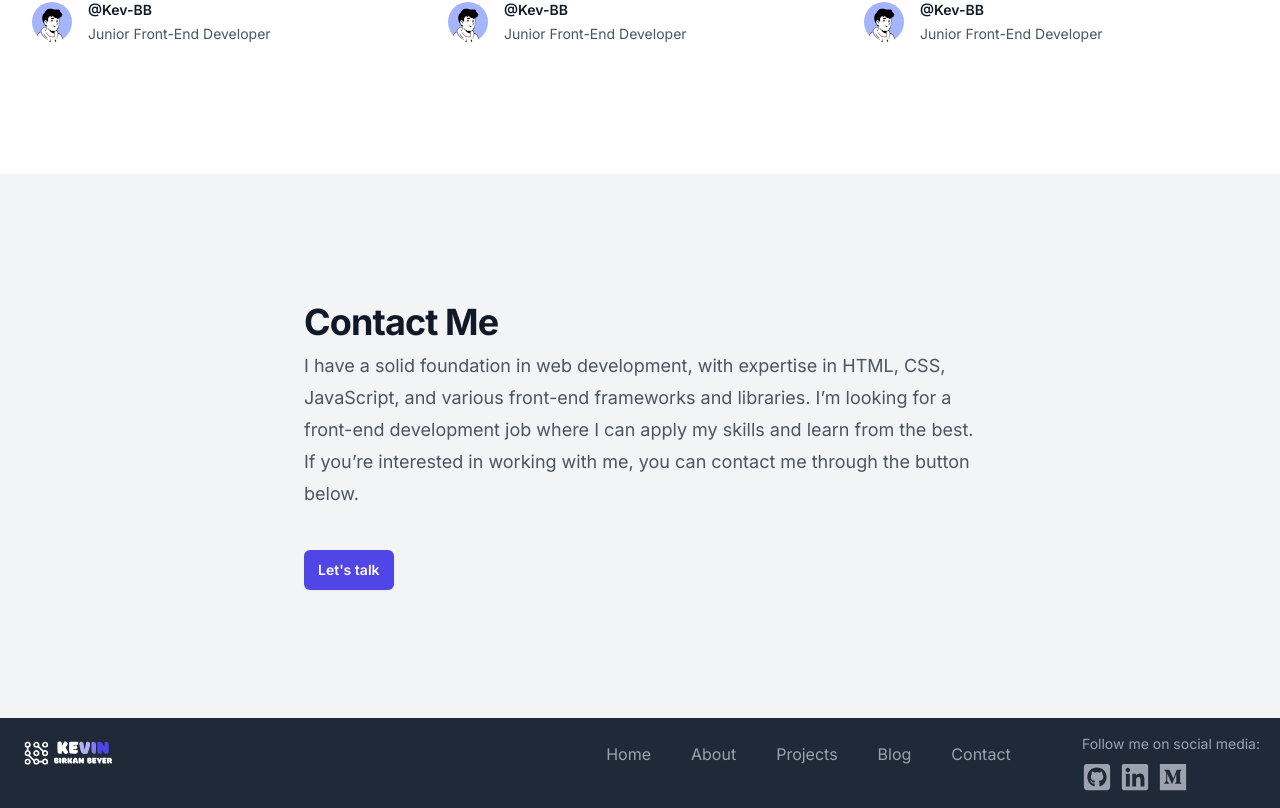
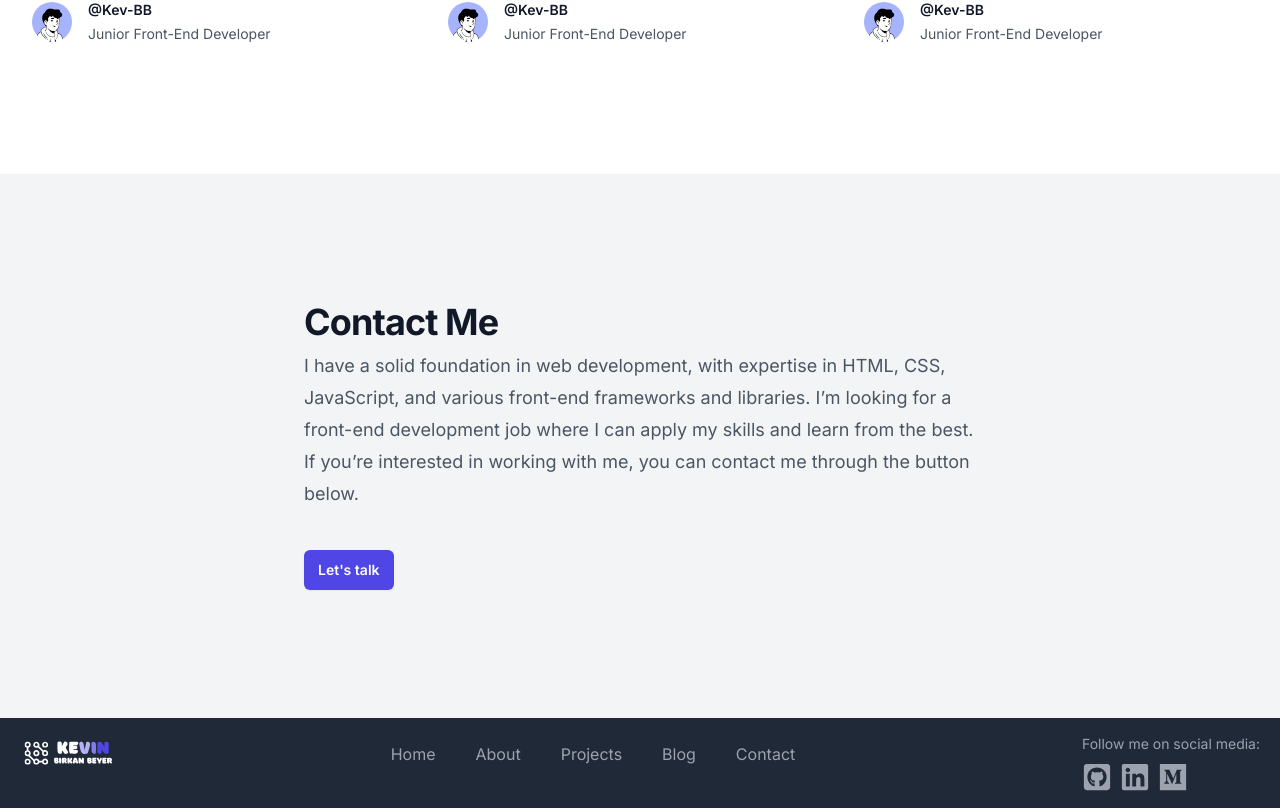
Before and after one commit to Kev-BB/Portfolio-Page, a Next.js app: page / in a window 1280 px wide. Shown: the part 2760-3568 px from the top of the page. Built offline with nearby package versions, Linux system fonts and the light colour scheme.

Commit message:
Update Footer

```diff
--- a/src/components/Footer.js
+++ b/src/components/Footer.js
@@ -5,7 +5,7 @@ export default function Footer(){
   return (
     <footer className="bg-gray-800 text-gray-400">
   <div className="container px-5 py-4 flex flex-col md:flex-row ">
-    <div className="flex-1">
+    <div className="flex-2">
       <img className="h-10 w-auto" src="kbb-logo.svg"/>
     </div>
     <div className="flex-1 mt-4 md:mt-0">
@@ -19,7 +19,7 @@ export default function Footer(){
         </ul>
       </nav>
     </div>
-    <div className="flex-2 mt-4 md:mt-0 ">
+    <div className="flex-3 mt-4 md:mt-0 ">
     <p className="text-sm">Follow me on social media:</p>
       <div className="flex mt-2 ">
         <a href="https://github.com/Kev-BB" target="_blank" className="mr-2"><FaGithubSquare className="text-3xl hover:fill-gray-900"/></a>
```
